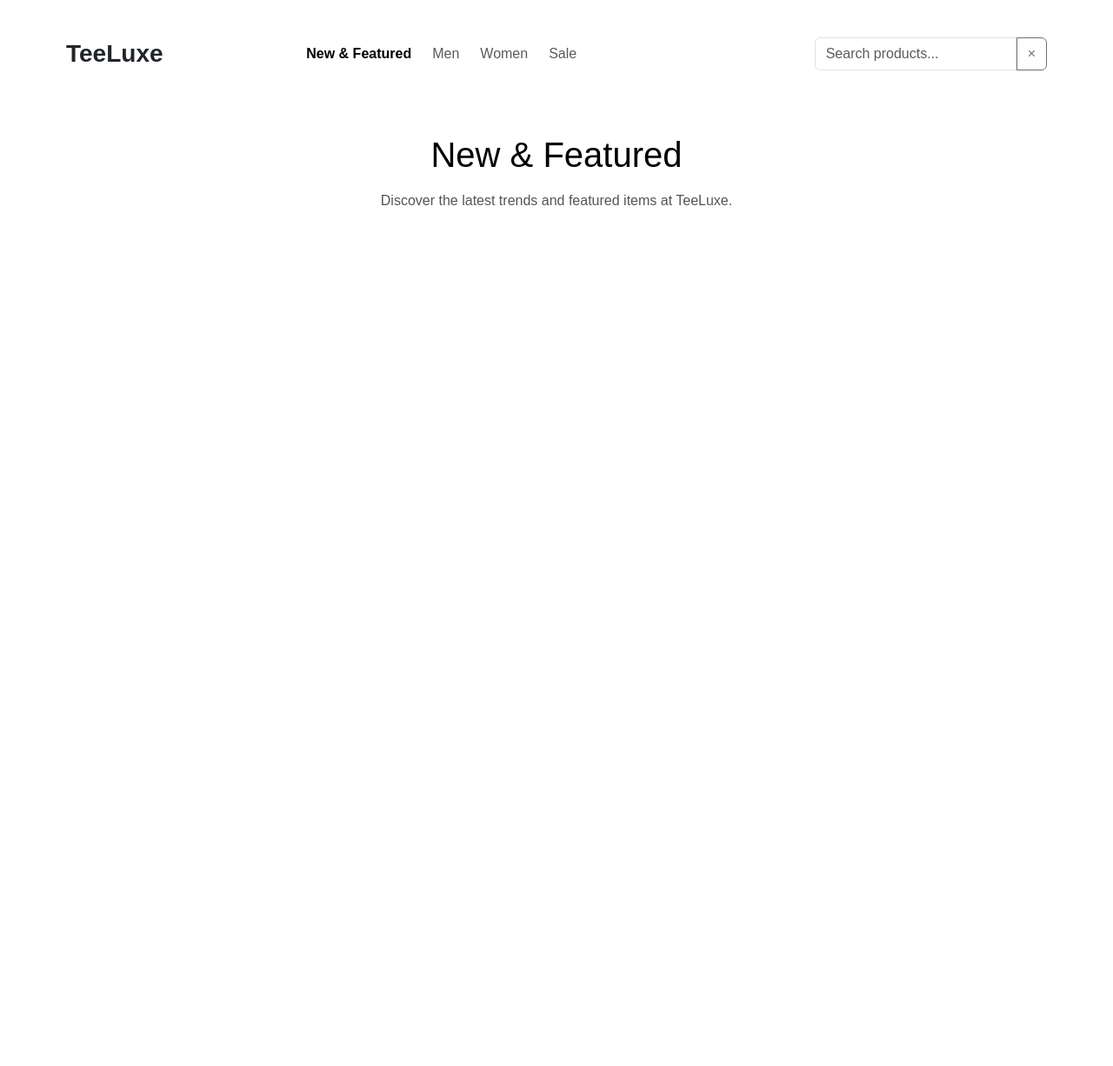
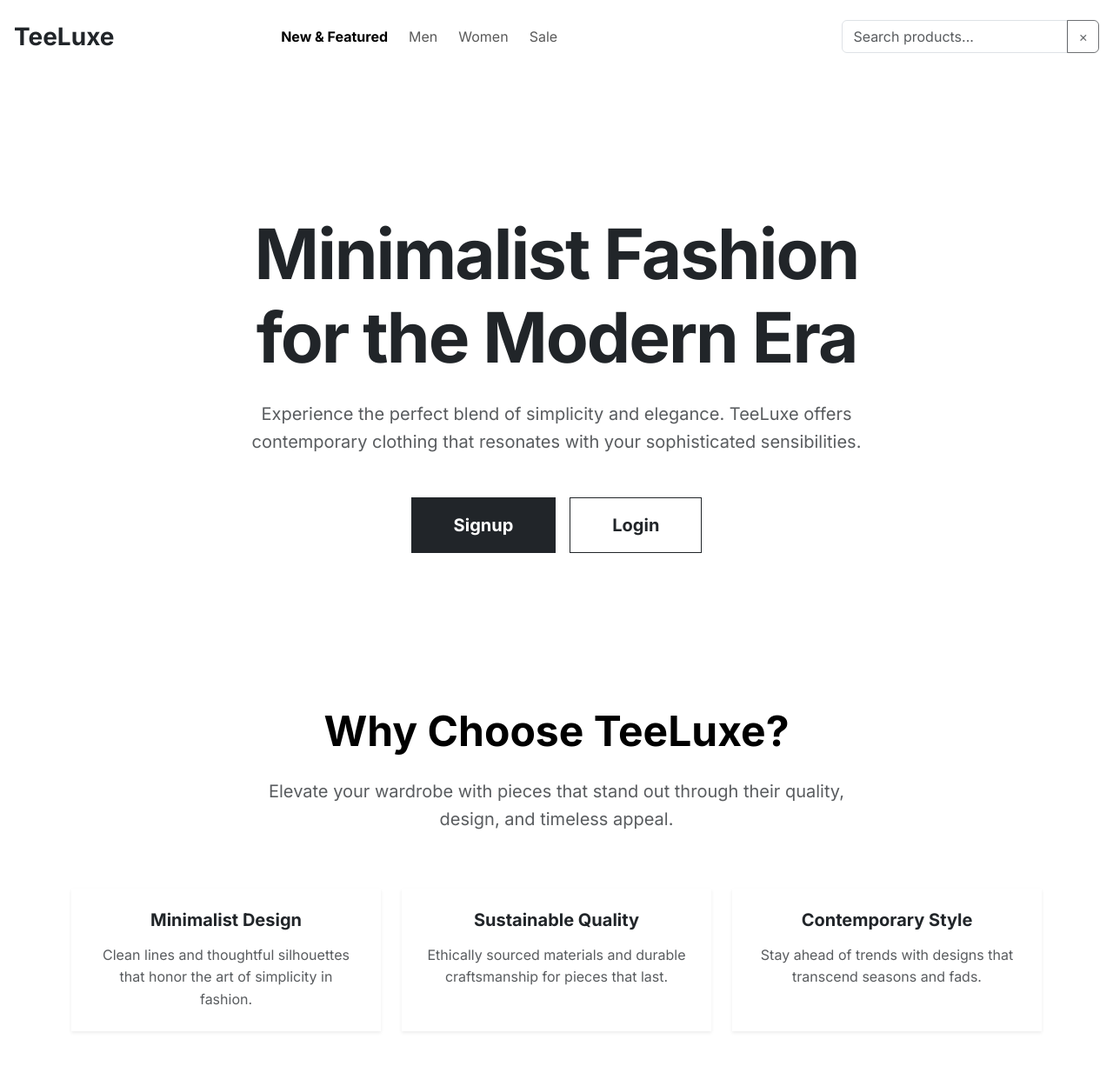
Before and after one commit to krtdotcode/tee-luxe-frontend, a React (Create React App) app: page / in a window 1280 px wide. Shown: the top 1226 px of the page at 87% size. Before the commit the page ends 800 px from the top, so only its background shows below. Built offline with nearby package versions, Linux system fonts and the light colour scheme.

Commit message:
feat: implement professional landing page with hero section and login/signup buttons

```diff
--- a/src/App.css
+++ b/src/App.css
@@ -1,14 +1,12 @@
 .App {
   text-align: center;
-  max-width: 1200px;
-  margin: 0 auto;
-  padding: 20px;
-  font-family: sans-serif;
+  margin: 0;
+  padding: 0;
+  font-family: 'Inter', sans-serif;
 }
 
 .main-content {
-  min-height: 400px;
-  padding: 50px 0;
+  padding: 0;
 }
 
 h1 {
--- a/src/App.js
+++ b/src/App.js
@@ -1,14 +1,97 @@
 import React from 'react';
 import { BrowserRouter as Router, Routes, Route } from 'react-router-dom';
+import { Container, Row, Col, Button, Card } from 'react-bootstrap';
 import './App.css';
 import TeeLuxeNavbar from './components/Navbar';
 
 function NewFeatured() {
   return (
-    <div>
-      <h1>New & Featured</h1>
-      <p>Discover the latest trends and featured items at TeeLuxe.</p>
-    </div>
+    <>
+      {/* Hero Section */}
+      <section className="hero-section" style={{ minHeight: '85vh', backgroundColor: '#fff', display: 'flex', alignItems: 'center', paddingTop: '2rem' }}>
+        <Container>
+          <Row className="justify-content-center align-items-center text-center">
+            <Col xl={8} lg={10}>
+              <h1 className="display-1 fw-bold mb-4 text-dark" style={{ fontFamily: 'Inter', letterSpacing: '-0.025em' }}>
+                Minimalist Fashion<br />for the Modern Era
+              </h1>
+              <p className="lead mb-5 text-muted" style={{ fontSize: '1.25rem', lineHeight: '1.6' }}>
+                Experience the perfect blend of simplicity and elegance. TeeLuxe offers contemporary clothing that resonates with your sophisticated sensibilities.
+              </p>
+              <div className="d-flex justify-content-center gap-3 flex-wrap">
+                <Button
+                  variant="dark"
+                  size="lg"
+                  className="px-5 py-3 fw-bold"
+                  style={{ fontFamily: 'Inter', borderRadius: '0' }}
+                >
+                  Signup
+                </Button>
+                <Button
+                  variant="outline-dark"
+                  size="lg"
+                  className="px-5 py-3 fw-bold"
+                  style={{ fontFamily: 'Inter', borderRadius: '0' }}
+                >
+                  Login
+                </Button>
+              </div>
+            </Col>
+          </Row>
+        </Container>
+      </section>
+
+      {/* Supporting Section */}
+      <section className="supporting-section py-5">
+        <Container>
+          <Row className="justify-content-center text-center mb-5">
+            <Col lg={8}>
+              <h2 className="display-5 fw-bold mb-4" style={{ fontFamily: 'Inter', color: '#000' }}>
+                Why Choose TeeLuxe?
+              </h2>
+              <p className="lead text-muted">
+                Elevate your wardrobe with pieces that stand out through their quality, design, and timeless appeal.
+              </p>
+            </Col>
+          </Row>
+
+          <Row className="g-4">
+            <Col lg={4} md={6}>
+              <Card className="h-100 border-0 shadow-sm" style={{ borderRadius: '0' }}>
+                <Card.Body className="text-center p-4">
+                  <Card.Title className="fw-bold mb-3" style={{ fontFamily: 'Inter' }}>Minimalist Design</Card.Title>
+                  <Card.Text className="text-muted">
+                    Clean lines and thoughtful silhouettes that honor the art of simplicity in fashion.
+                  </Card.Text>
+                </Card.Body>
+              </Card>
+            </Col>
+
+            <Col lg={4} md={6}>
+              <Card className="h-100 border-0 shadow-sm" style={{ borderRadius: '0' }}>
+                <Card.Body className="text-center p-4">
+                  <Card.Title className="fw-bold mb-3" style={{ fontFamily: 'Inter' }}>Sustainable Quality</Card.Title>
+                  <Card.Text className="text-muted">
+                    Ethically sourced materials and durable craftsmanship for pieces that last.
+                  </Card.Text>
+                </Card.Body>
+              </Card>
+            </Col>
+
+            <Col lg={4} md={6}>
+              <Card className="h-100 border-0 shadow-sm" style={{ borderRadius: '0' }}>
+                <Card.Body className="text-center p-4">
+                  <Card.Title className="fw-bold mb-3" style={{ fontFamily: 'Inter' }}>Contemporary Style</Card.Title>
+                  <Card.Text className="text-muted">
+                    Stay ahead of trends with designs that transcend seasons and fads.
+                  </Card.Text>
+                </Card.Body>
+              </Card>
+            </Col>
+          </Row>
+        </Container>
+      </section>
+    </>
   );
 }
 
--- a/src/components/Navbar.css
+++ b/src/components/Navbar.css
@@ -1,35 +1,47 @@
-/* Minimal Modern Professional Navbar Styles */
 
-/* Overall navbar styling */
 .navbar {
   border-bottom: 1px solid #e0e0e0;
   box-shadow: 0 1px 3px rgba(0, 0, 0, 0.05);
   font-family: 'Inter', sans-serif;
 }
 
-/* Nav links styling - minimal underline hover */
 .navbar .nav-link {
+  position: relative;
   transition: all 0.3s ease;
   padding: 0.75rem 1rem;
   margin: 0 0.25rem;
   border-radius: 4px;
   color: #000 !important;
   font-weight: 500;
+  letter-spacing: 0.5px;
+  overflow: hidden;
 }
 
-.navbar .nav-link:hover {
-  background-color: rgba(0, 0, 0, 0.02);
-  text-decoration: underline;
-  color: #000;
+.navbar .nav-link::after {
+  content: '';
+  position: absolute;
+  width: 0;
+  height: 2px;
+  bottom: 0;
+  left: 50%;
+  background-color: #000;
+  transition: all 0.3s ease;
+}
+
+.navbar .nav-link:hover::after {
+  width: 100%;
+  left: 0;
 }
 
 .navbar .nav-link.active {
-  text-decoration: underline;
-  color: #000;
   font-weight: 600;
 }
 
-/* Search group styling */
+.navbar .nav-link.active::after {
+  width: 100%;
+  left: 0;
+}
+
 .search-group {
   width: 280px;
   min-width: 240px;
```
